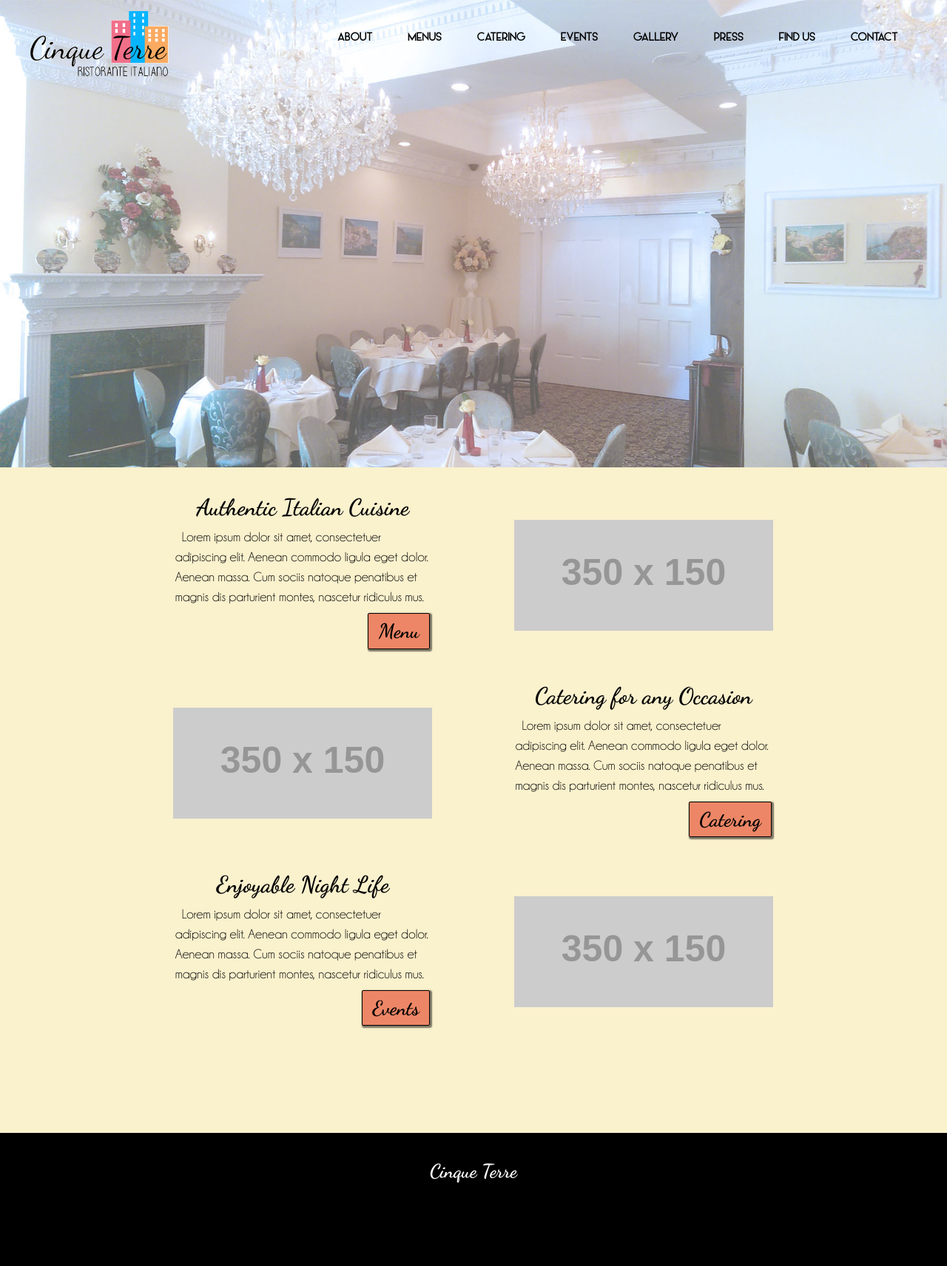
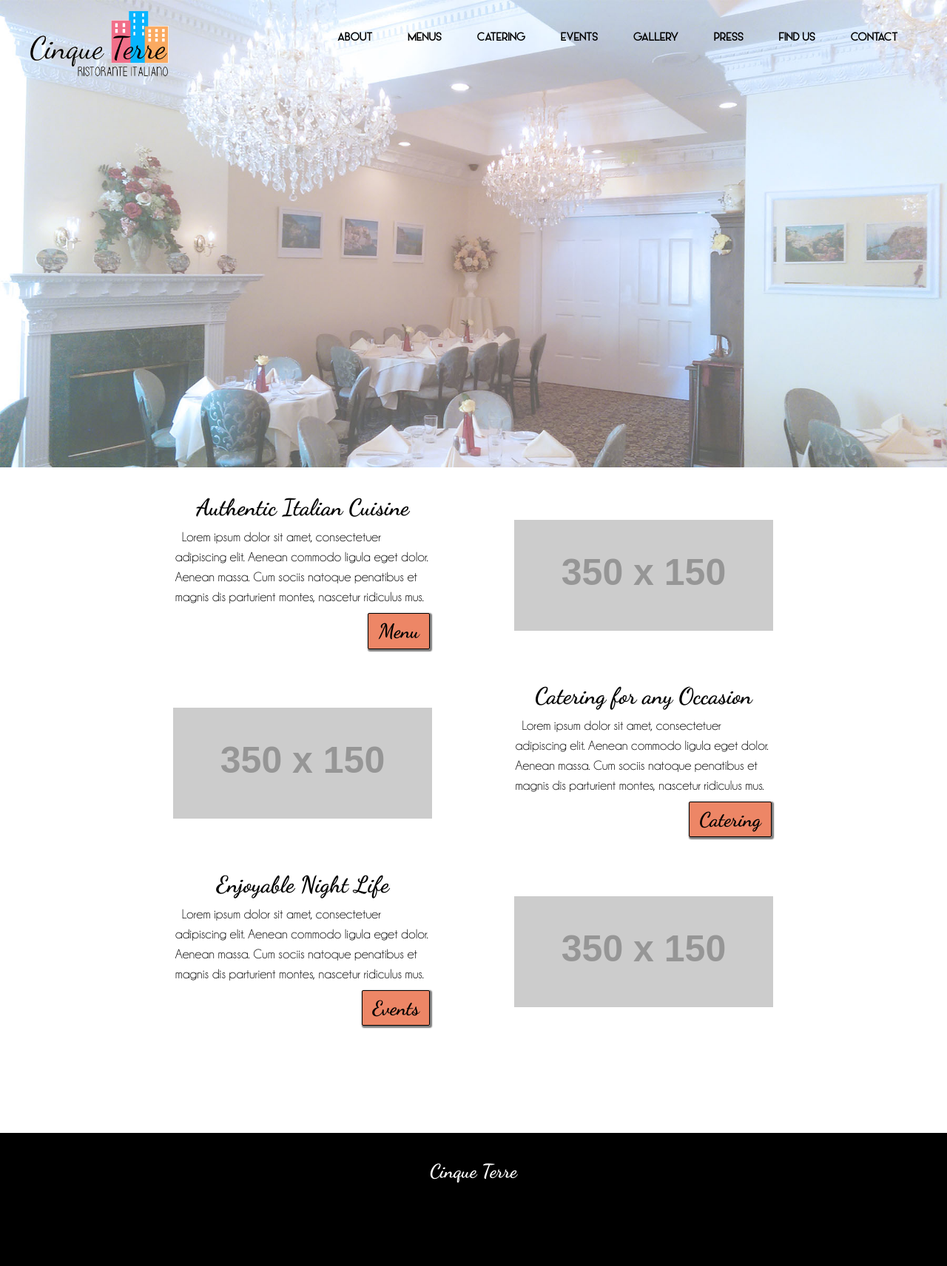
Before and after one commit to cinqueterreli/cinqueterre.github.io, a Jekyll site: the page built from index.html, in a window 1280 px wide. Shown: the whole page at 74% size. Built offline with Jekyll 4.4.1, drawn with Linux system fonts in a browser that asks for light colours.

Commit message:
buttholes

```diff
--- a/css/main.css
+++ b/css/main.css
@@ -108,7 +108,6 @@ hr {
 
 #wrap {
 	min-height:100%;
-	background-color:#FAF1CD;
 }
 
 #main {
```
